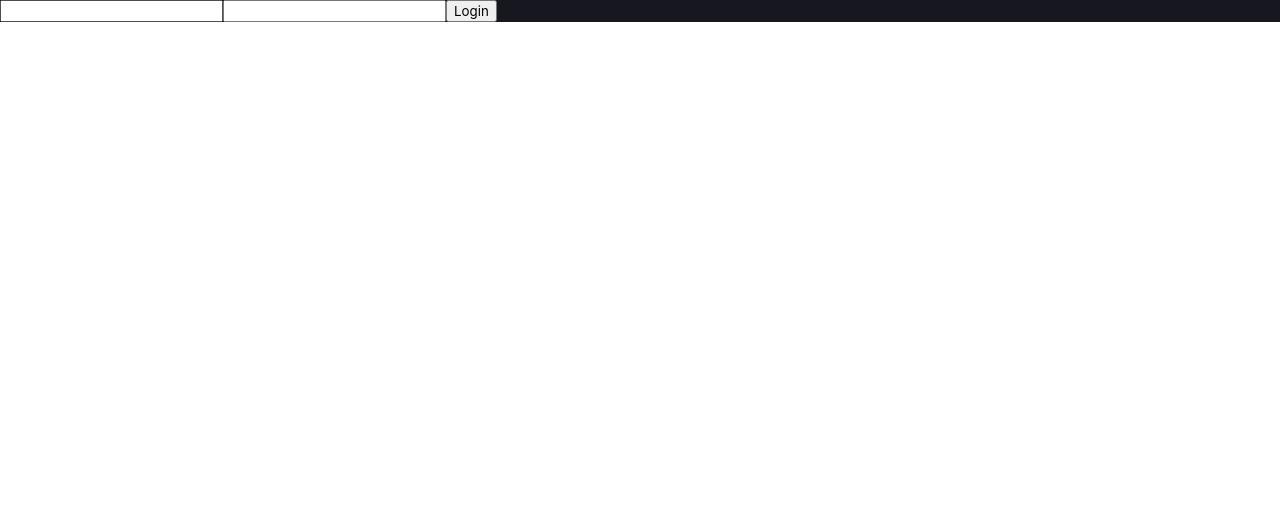
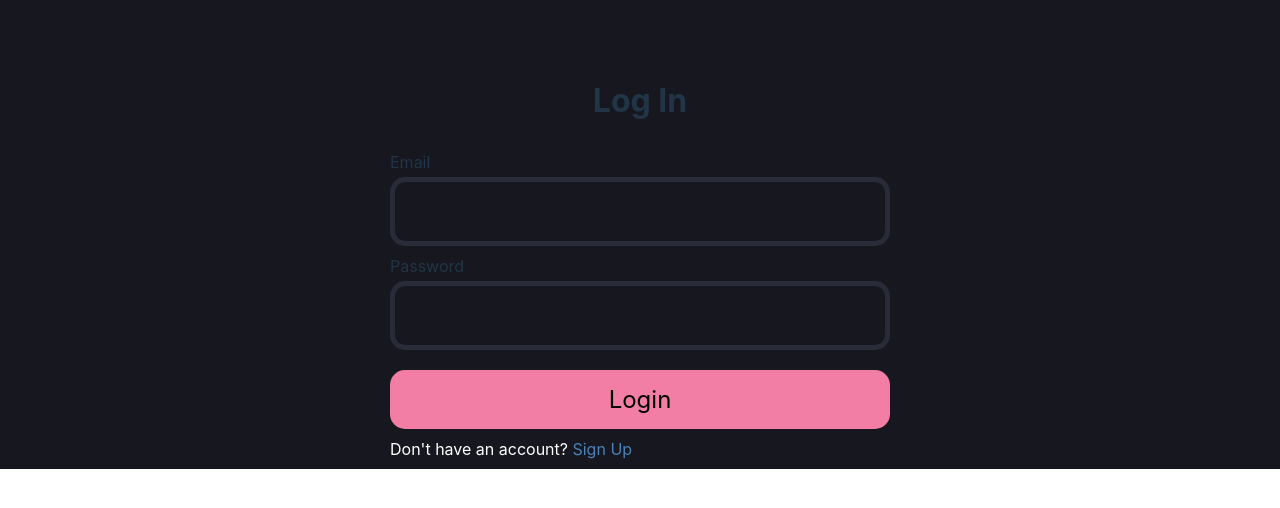
Before and after one commit to FabianGenell/todo-fullstack, a React (Vite) app in the folder client/: page /login in a window 1280 px wide. Shown: the top 508 px of the page. Built offline with nearby package versions, Linux system fonts and the light colour scheme.

Commit message:
Added login page styling, 404 page

```diff
--- a/client/src/App.jsx
+++ b/client/src/App.jsx
@@ -6,23 +6,26 @@ import './index.css'
 import TaskListContainer from './components/pages/task-list/TaskList'
 import { getTasks } from './service/taskService';
 import Login from './components/pages/auth/Login';
+import NotFound from './components/pages/errors/NotFound';
 
 const router = createBrowserRouter([
   {
     path: "/",
+    errorElement: <NotFound />,
     children: [
       {
         index: true,
         element: <TaskListContainer />,
         loader: getTasks,
         errorElement: <Navigate to="/login" />
+      },
+      {
+        path: "/login",
+        element: <Login />
       }
     ]
   },
-  {
-    path: "/login",
-    element: <Login />
-  }
+
 
 ]);
 
--- a/client/src/components/pages/auth/Login.jsx
+++ b/client/src/components/pages/auth/Login.jsx
@@ -1,9 +1,15 @@
 import { useState } from "react";
+import { useNavigate } from "react-router-dom"
+
 import { loginUser } from "../../../service/authService";
+import './auth.css'
 
 export default function Login() {
 
-    const [user, setUser] = useState({})
+    const [user, setUser] = useState({});
+    const [errorMessage, setErrorMessage] = useState({});
+
+    const navigate = useNavigate();
 
     function handleChange(e) {
         const newUser = { ...user }
@@ -15,13 +21,30 @@ export default function Login() {
     function handeSubmit(e) {
         e.preventDefault();
         loginUser(user)
+            .then(() => navigate('/'))
+            .catch((err) => setErrorMessage(err.response.data.error))
     }
 
-    return <div className="login">
+    function handleLinkClick(e) {
+        e.preventDefault();
+        navigate('/signup');
+    }
+
+    return <div className="auth">
+        <h1>Log In</h1>
         <form onSubmit={handeSubmit}>
+
+            <label htmlFor="email">Email</label>
             <input type="text" name="email" id="email" onChange={handleChange} />
+            {errorMessage.email && <div className="error-message" id="email-error-message">* {errorMessage.email}</div>}
+
+            <label htmlFor="password">Password</label>
             <input type="password" name="password" id="password" onChange={handleChange} />
+            {errorMessage.password && <div className="error-message" id="password-error-message">* {errorMessage.password}</div>}
+
             <input type="submit" value="Login" />
+
+            <a className="signup-link" href="/signup" onClick={handleLinkClick}>Don't have an account? <span>Sign Up</span></a>
         </form>
     </div>
 }
--- /dev/null
+++ b/client/src/components/pages/auth/auth.css
@@ -0,0 +1,61 @@
+.auth {
+    margin-top: 60px;
+    display: flex;
+    flex-flow:column;
+    align-items: center;
+    justify-content: center;
+    position: relative;
+
+}
+
+.auth form {
+    display: flex;
+    flex-flow: column;
+    max-width: 500px;
+    width: 80%;
+}
+
+.auth form label {
+    margin: 10px 0 5px 0;
+    font-size: 1rem;
+}
+
+.auth form input {
+    border-radius: 15px;
+    padding: 15px;
+    font-size: 24px;
+    line-height: 29px;
+}
+
+.auth form input:not([type="submit"]) {
+    border: 5px solid var(--very-light-bg-color);
+    background: none;
+}
+.auth form input:not([type="submit"]):focus {
+    border: 5px solid white;
+}
+
+.auth form input[type="submit"] {
+    border: none;
+    margin-top: 20px;
+    background-color: var(--highlight-color);
+    cursor: pointer;
+}
+
+
+.error-message {
+    color: var(--red);
+    padding: 3px;
+}
+
+.signup-link {
+    text-decoration: none;
+    color: white;
+    font-size: 1rem;
+    margin: 10px 0;
+    align-self: flex-start;
+}
+
+.signup-link span {
+    color: var(--blue);
+}
--- /dev/null
+++ b/client/src/components/pages/errors/NotFound.css
@@ -0,0 +1,45 @@
+:root {
+    font-size: 16px;
+}
+
+.page-container {
+    width: 100vw;
+    height: 100vh;
+    position: absolute;
+    background-image: url('/404-background.svg');
+    background-position: center center; /* First value is from left and second is from top. You can use use number as well*/
+    background-repeat: no-repeat;
+    background-size: cover;
+    display: flex;
+    align-items: center;
+    justify-content: center;
+}
+
+.content {
+    display: flex;
+    flex-direction: column;
+    align-items: center;
+    text-shadow: rgba(0, 0, 0, 0.373) 1px 0 10px;
+}
+
+.content h1 {
+    font-size: 8rem;
+    margin: 0;
+}
+
+.content h2 {
+    font-size: 4rem;
+    margin: 0;
+}
+
+.content a {
+    font-size: 2.3rem;
+    margin-top: 200px;
+}
+
+
+@media (max-width: 500px) {
+    :root {
+        font-size: 8px;
+    }
+}
--- /dev/null
+++ b/client/src/components/pages/errors/NotFound.jsx
@@ -0,0 +1,21 @@
+import { useNavigate } from "react-router-dom"
+import './NotFound.css'
+
+export default function NotFound() {
+
+    const navigate = useNavigate()
+
+    function handeLinkClick(e) {
+        e.preventDefault();
+        navigate(-1);
+    }
+
+    return <div className="page-container">
+        <div className="content">
+            <h1>404</h1>
+            <h2>Page not found!</h2>
+            <a href="/" onClick={handeLinkClick}>Go back</a>
+        </div>
+    </div>
+
+}
--- a/client/src/service/taskService.js
+++ b/client/src/service/taskService.js
@@ -1,7 +1,6 @@
 import api from '../utils/api'
 
-export async function getTasks(params = {}) {
-    console.log({ params });
+export async function getTasks({ params = {} } = {}) {
     const response = await api.get('/tasks', { params })
 
     return response;
```
Also changed, not shown: client/public/404-background.svg (added), 1 other file (tests, documents, lock files or other folders).
